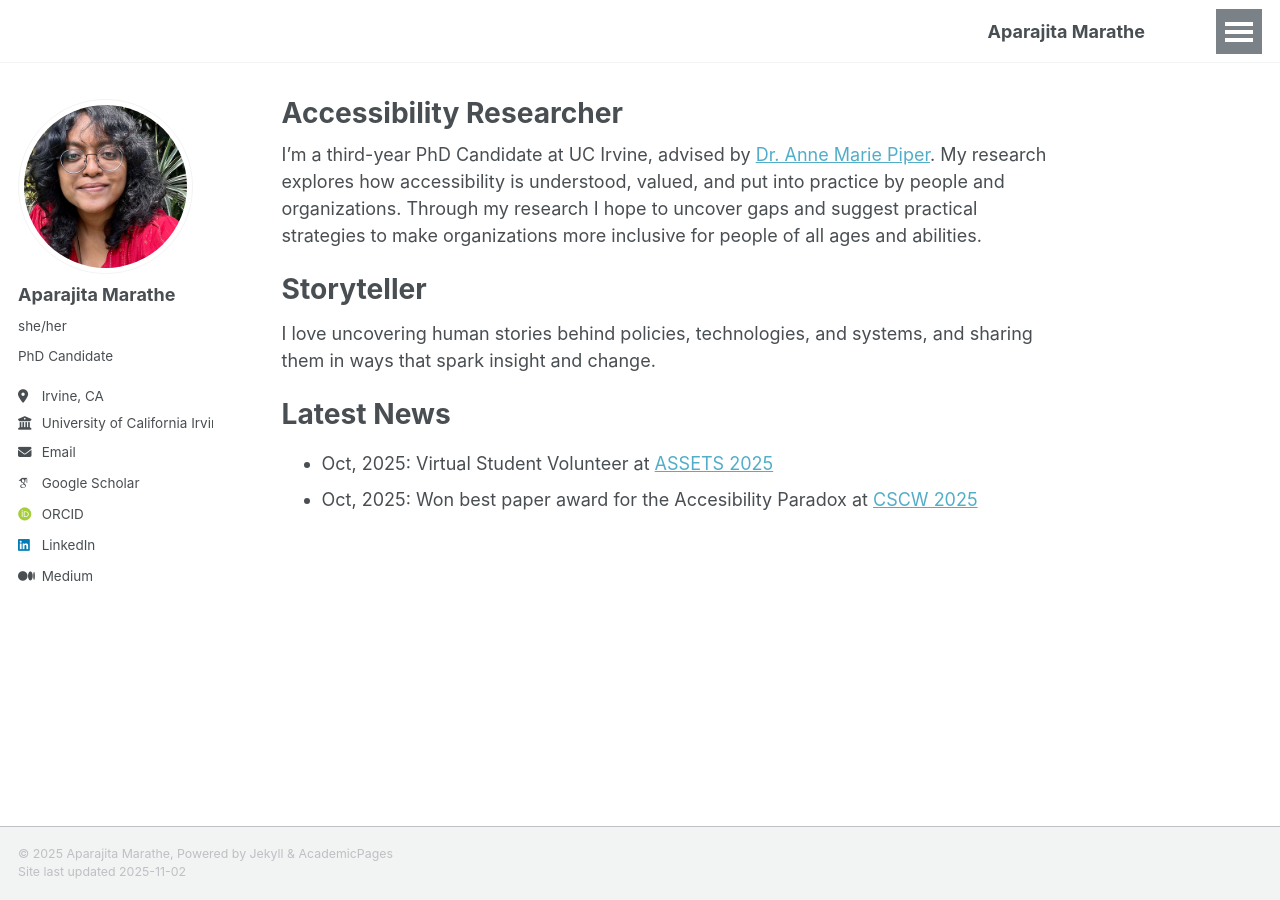
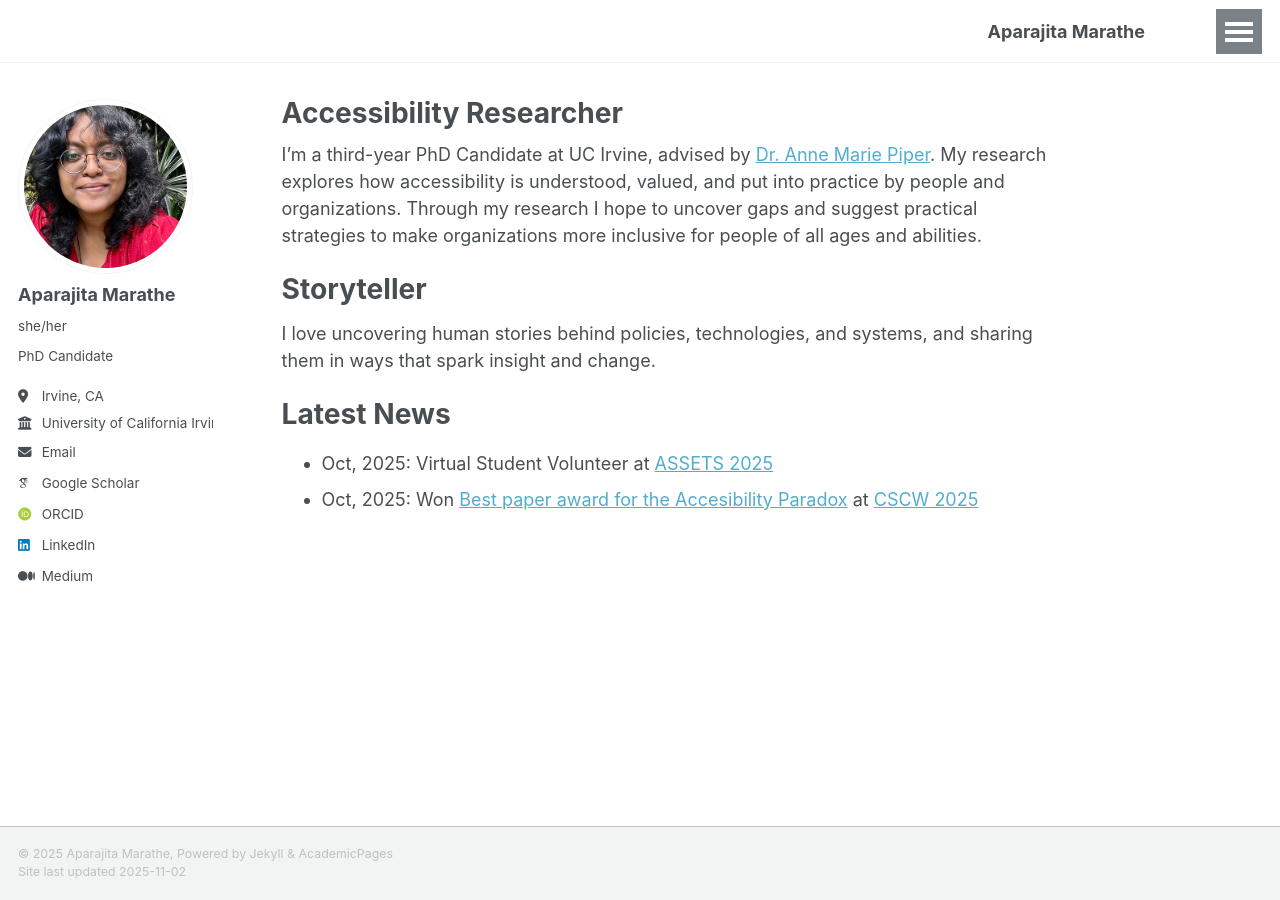
Before and after one commit to aparajitamarathe/aparajitamarathe.github.io, a Jekyll site: the page built from _pages/about.md, in a window 1280 px wide. Built offline with Jekyll 4.4.1, drawn with Linux system fonts in a browser that asks for light colours; some web fonts are replaced; part of the change alters nothing that is shown.

```diff
--- a/_pages/about.md
+++ b/_pages/about.md
@@ -16,4 +16,4 @@ I love uncovering human stories behind policies, technologies, and systems, and
 Latest News
 ======
 - Oct, 2025: Virtual Student Volunteer at [ASSETS 2025](https://assets25.sigaccess.org)
-- Oct, 2025: Won best paper award for the Accesibility Paradox at [CSCW 2025](https://cscw.acm.org/2025/)
+- Oct, 2025: Won [Best paper award for the Accesibility Paradox](https://programs.sigchi.org/cscw/2025/program/content/211004) at [CSCW 2025](https://cscw.acm.org/2025/)
```
